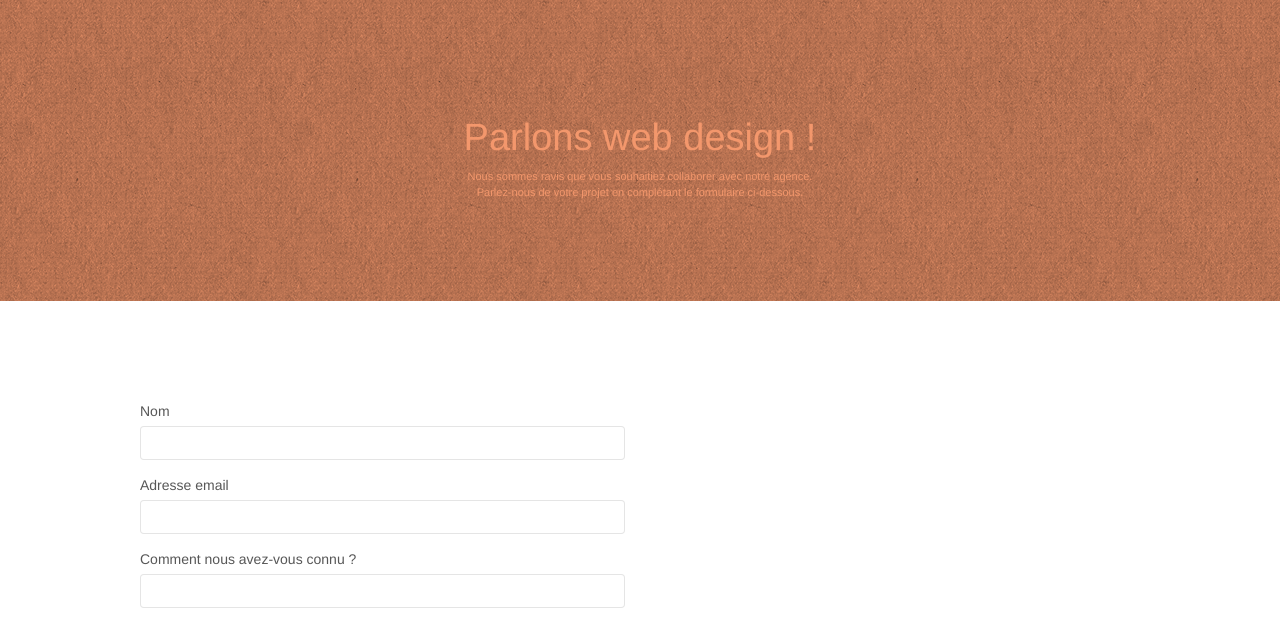
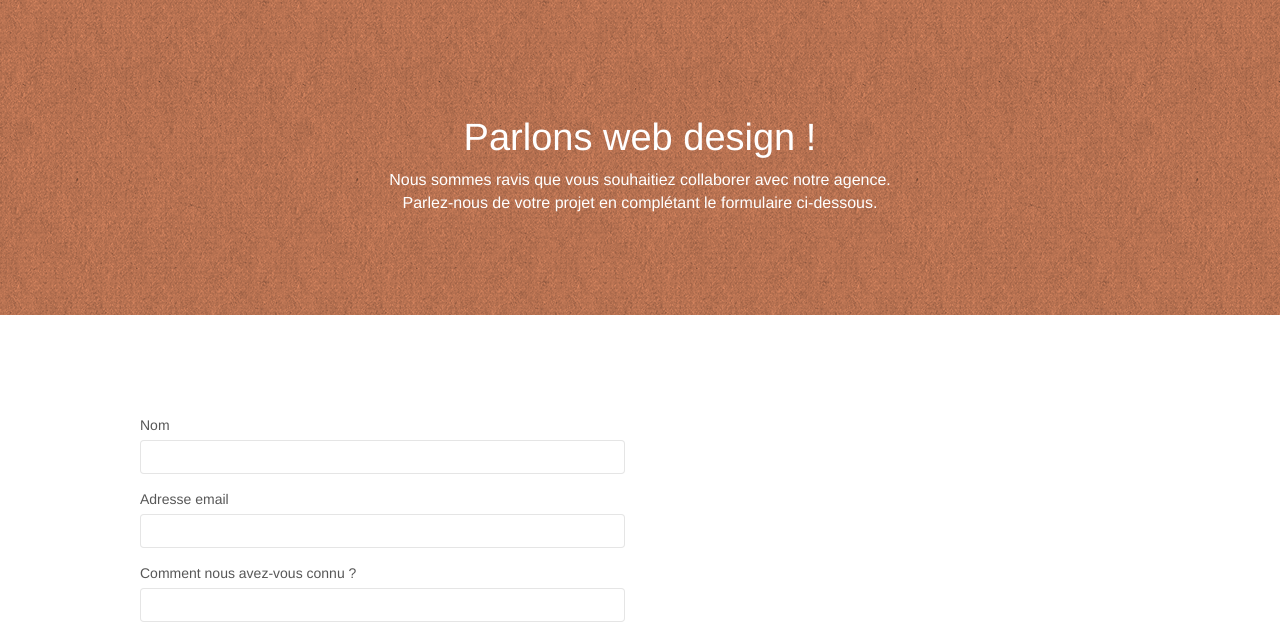
Before and after one commit to Sofsii/la_panthere, a plain HTML site: page contact.html in a window 1280 px wide. Shown: the part 95-721 px from the top of the page. Drawn offline with nearby package versions, Linux system fonts and the light colour scheme; a script that the page names is missing.

Commit message:
last commit

```diff
--- a/contact.html
+++ b/contact.html
@@ -61,10 +61,10 @@
 	<div class="container bloc-lg">
 		<div class="row">
 			<div class="col-sm-12">
-				<h1 class="text-center hero-bloc-text tc-white">
+				<h1 class="text-center hero-bloc-text white">
 					Parlons web design !
 				</h1>
-				<p class="text-center mg-lg tc-white tight-width-whitespace">
+				<p class="text-center mg-lg white tight-width-whitespace">
 					Nous sommes ravis que vous souhaitiez collaborer avec notre agence.<br>
 					Parlez-nous de votre projet en complétant le formulaire ci-dessous.
 				</p>
--- a/style.css
+++ b/style.css
@@ -1041,3 +1041,6 @@ q{
     font-style: italic;
 
 }
+p{
+    font-size: 16px;
+}
```
Also changed, not shown: index.html (+1 -1 lines).
